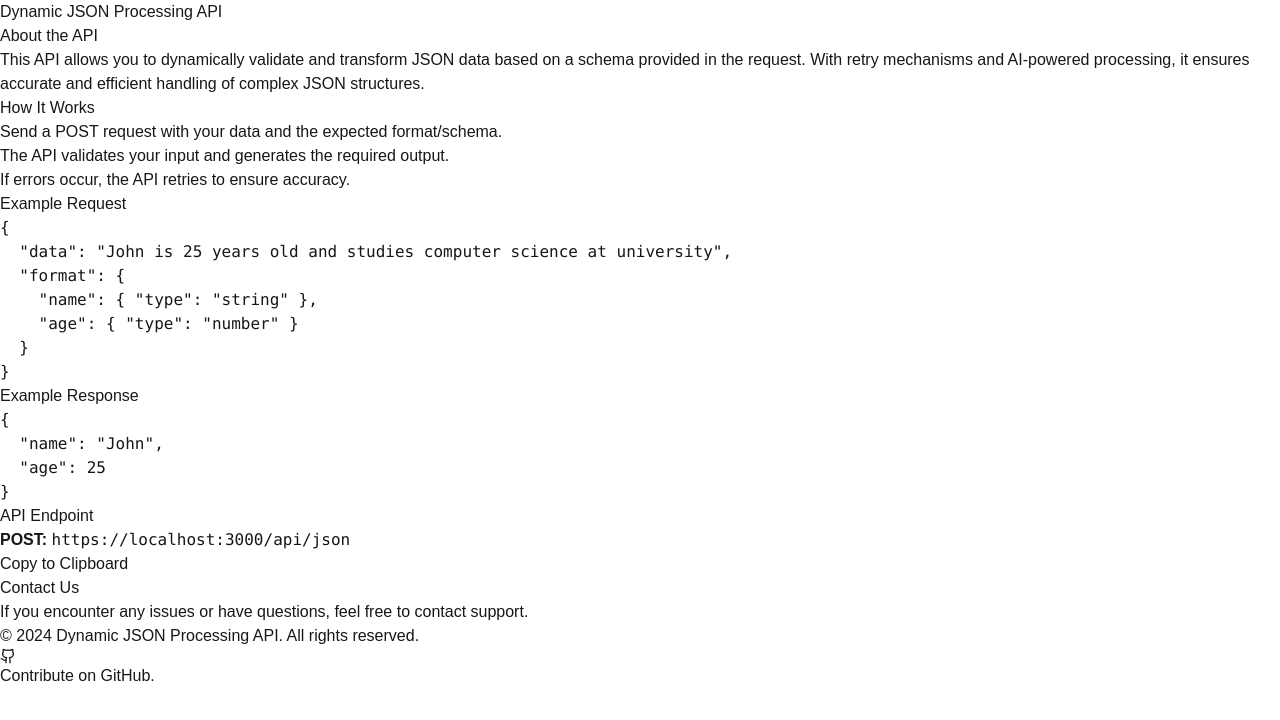
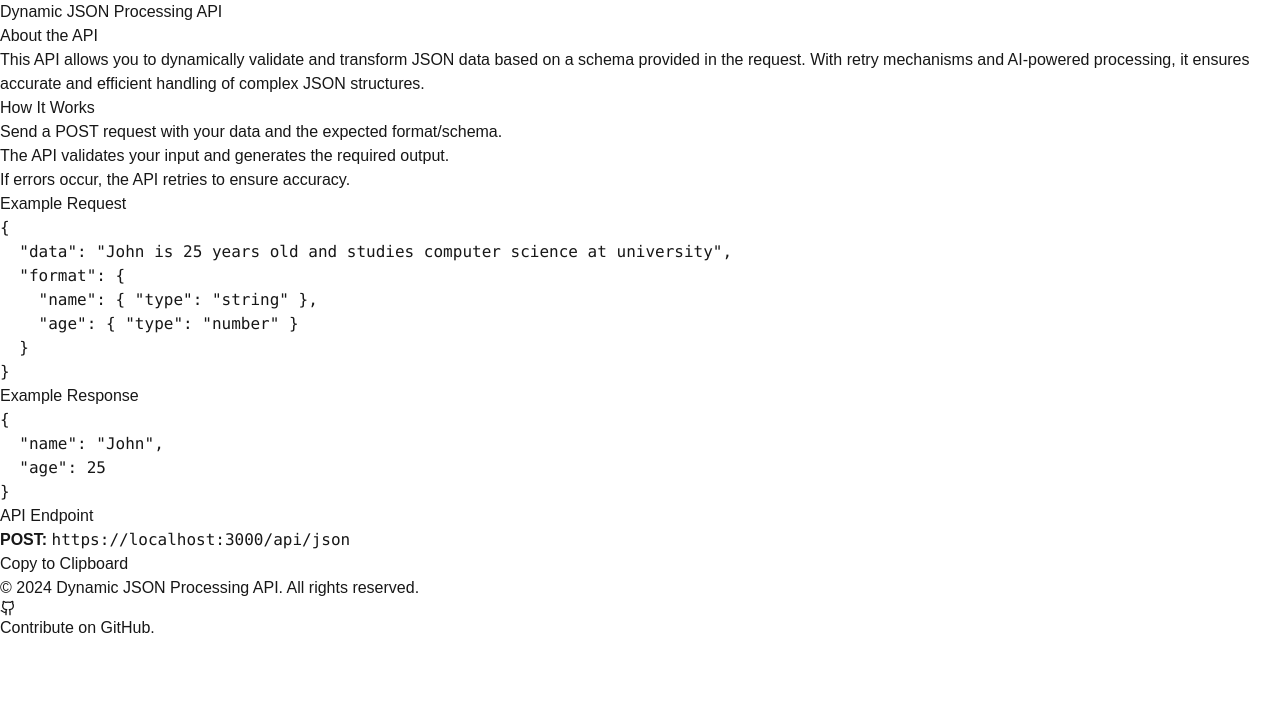
Before and after one commit to RitabrataPatra/tojsonapi, a Next.js app: page / in a window 1280 px wide. Shown: the top 720 px of the page. Built offline with nearby package versions, Linux system fonts and the light colour scheme.

Commit message:
removed the contact us part

```diff
--- a/src/app/page.tsx
+++ b/src/app/page.tsx
@@ -97,20 +97,6 @@ const Home: React.FC = () => {
           </div>
         </section>
 
-        {/* Contact Us */}
-        <section className="max-w-4xl mx-auto">
-          <h2 className="text-2xl font-semibold mb-4">Contact Us</h2>
-          <p className="text-gray-700">
-            If you encounter any issues or have questions, feel free to{" "}
-            <a
-              href="mailto:support@yourapi.com"
-              className="text-green-600 underline"
-            >
-              contact support
-            </a>
-            .
-          </p>
-        </section>
       </main>
     </div>
   );
```
